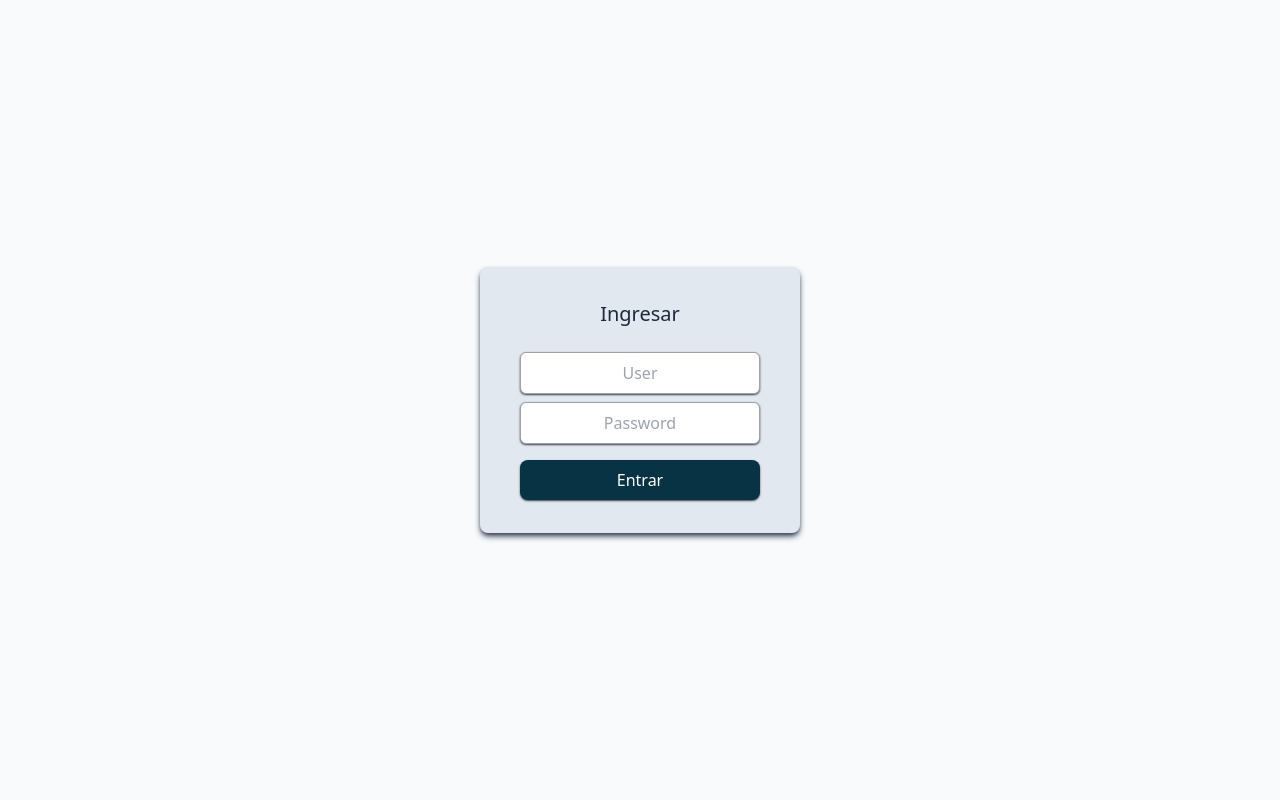
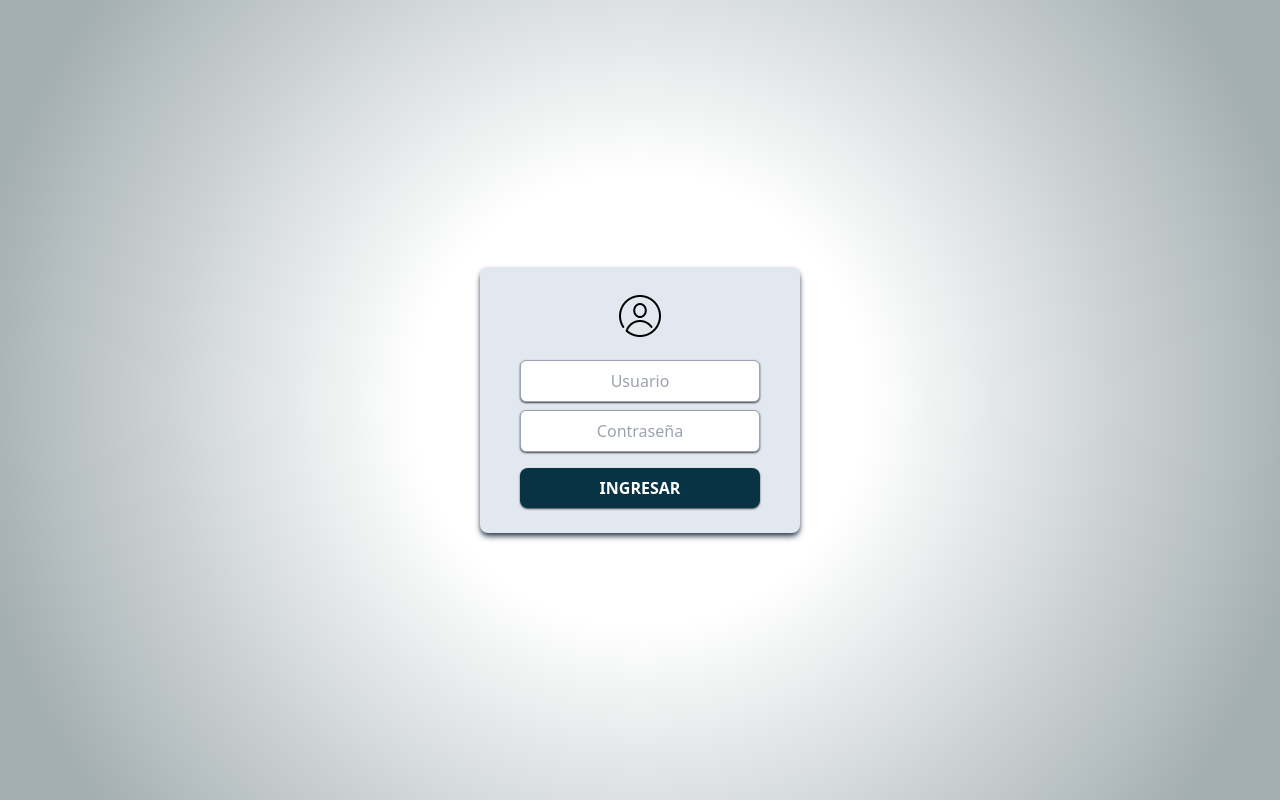
Before and after one commit to Morque/erpgg, a React (Create React App) app in the folder client-app/: page /login in a window 1280 px wide. Built offline with nearby package versions, Linux system fonts and the light colour scheme; what tailwindcss-animated would draw is missing.

Commit message:
Avance 2

```diff
--- a/client-app/src/Components/Layout/Header/Header.css
+++ b/client-app/src/Components/Layout/Header/Header.css
@@ -1,4 +1,4 @@
-.banderin{
+.banderin {
     /* background-color: white;
     height: 15px;
     width: 15px;
@@ -8,10 +8,10 @@
     margin-left: 40%;
     z-index: 99; */
     width: 0;
-	height: 0;
-	border-left: 8px solid transparent;
-	border-right: 8px solid transparent;
-	border-bottom: 12px solid white;
+    height: 0;
+    border-left: 8px solid transparent;
+    border-right: 8px solid transparent;
+    border-bottom: 12px solid rgb(148 163 184);
     z-index: 99;
     margin-bottom: -1px;
 }
--- a/client-app/src/Components/Layout/Header/Header.tsx
+++ b/client-app/src/Components/Layout/Header/Header.tsx
@@ -5,6 +5,7 @@ import { urlApi } from '../../../Providers/API';
 import { anonimous_icon } from '../../../Assets/images';
 import MenuHeader from './MenuHeader';
 import './Header.css';
+import { useNavigate } from 'react-router-dom';
 
 interface HeaderProps {
   children?: any
@@ -16,6 +17,7 @@ const Header: React.FC<HeaderProps> = ({ children }) => {
   const [userName, setUserName] = useState<string>('');
   const [menuProfileOpen, setMenuProfileOpen] = useState<boolean>(false);
   const token = Cookies.get('SSID');
+  const navigate = useNavigate();
 
   const menuProfileContainerRef = useRef<HTMLDivElement>(null);
 
@@ -61,6 +63,10 @@ const Header: React.FC<HeaderProps> = ({ children }) => {
     }
   };
 
+  const logOutClick = () => {
+    navigate('/login', { replace: true });
+  }
+
   useEffect(() => {
     fetchModel();
     const first_name = Cookies.get('first_name') ?? '';
@@ -74,27 +80,26 @@ const Header: React.FC<HeaderProps> = ({ children }) => {
 
   return (
     <div className='w-screen h-16 bg-slate-200 border border-gray-300 grid grid-cols-2 md:grid-cols-6 shadow-md shadow-gray-200'>
-      <h4 className='mx-12 my-auto text-xl text-zinc-600 font-semibold'>TutoSite</h4>
+      <a href='/' className='mx-12 my-auto text-xl text-zinc-600 font-semibold'>TutoSite</a>
       <div className='max-md:hidden grid-cols-subgrid col-span-4 my-auto'>
         <MenuHeader />
       </div>
       <div className='text-center my-auto'>
-        <div className='group' onClick={OpenProfileMenu}>
-          <a className='text-zinc-600 inline-block font-serif '>Hola, {userName}</a>
-          <img className='inline-block w-7 ml-3 group-hover:shadow-sm group-hover:shadow-neutral-700 rounded-full' src={anonimous_icon} />
+        <div className='' onClick={OpenProfileMenu}>
+          <a className='text-zinc-600 inline-block font-serif cursor-pointer'>Hola, {userName}</a>
+          <img className='inline-block w-7 ml-3 cursor-pointer' src={anonimous_icon} />
         </div>
         {
           menuProfileOpen && (
-            <>
-              <div
-                ref={menuProfileContainerRef}
-                className='animate-fade-down animate-duration-500 animate-ease-out absolute right-4 w-1/3 md:w-1/6 xl:w-2/12 '>
-                <div className='banderin mx-auto'></div>
-                <div className='rounded-sm shadow-xl bg-white border border-gray-300 py-2'>
-                <span>Mi perfil</span>
-                </div>
+            <div
+              ref={menuProfileContainerRef}
+              className='animate-fade-down animate-duration-500 animate-ease-out absolute right-4 xl:right-24 w-1/2 sm md:w-1/6 xl:w-1/12 '>
+              <div className='banderin mx-auto'></div>
+              <div className='rounded-md shadow-xl bg-slate-400 text-white py-2 flex flex-col items-center gap-2'>
+                <button className=''>Mi perfil</button>
+                <button className='' onClick={logOutClick}>Cerrar sesion</button>
               </div>
-            </>
+            </div>
           )
         }
       </div>
--- a/client-app/src/Components/Layout/Header/MenuHeader.tsx
+++ b/client-app/src/Components/Layout/Header/MenuHeader.tsx
@@ -12,11 +12,11 @@ const MenuHeader: React.FC<MenuHeaderProps> = ({ children }) => {
       <div className='flex justify-center items-center my-auto'>
         <img src={left_arrow} className='w-5/12'/>
       </div>
-      <h2 className='text-slate-600'>Menu</h2>
-      <h2 className='text-slate-600'>Menu</h2>
-      <h2 className='text-slate-600'>Menu</h2>
-      <h2 className='text-slate-600'>Menu</h2>
-      <h2 className='text-slate-600'>Menu</h2>
+      <h2 className='text-slate-600 hover:text-slate-400 cursor-pointer'>Admin</h2>
+      <h2 className='text-slate-600 hover:text-slate-400 cursor-pointer'>Clientes</h2>
+      <h2 className='text-slate-600 hover:text-slate-400 cursor-pointer'>Comercial</h2>
+      <h2 className='text-slate-600 hover:text-slate-400 cursor-pointer'>Fianzas</h2>
+      <h2 className='text-slate-600 hover:text-slate-400 cursor-pointer'>Operaciones</h2>
       <div className='flex justify-center items-center'>
         <img src={right_arrow} className='w-5/12'/>
       </div>
--- /dev/null
+++ b/client-app/src/Pages/General/Login/Login.css
@@ -0,0 +1,4 @@
+.login-fondo {
+    background: rgb(255,255,255);
+    background: radial-gradient(circle, rgba(255,255,255,1) 30%, rgb(163, 174, 177) 90%);
+}
--- a/client-app/src/Pages/General/Login/Login.tsx
+++ b/client-app/src/Pages/General/Login/Login.tsx
@@ -4,6 +4,8 @@ import axios from 'axios';
 import { urlApi } from '../../../Providers/API';
 import { useNavigate } from 'react-router-dom';
 import Cookies from 'js-cookie';
+import { anonimous_icon } from '../../../Assets/images';
+import './Login.css';
 
 interface LoginProps {
     children?: any
@@ -43,22 +45,22 @@ const Login: React.FC<LoginProps> = ({ children }) => {
     }
 
     return (
-        <div className='w-screen h-screen flex flex-col justify-center items-center bg-slate-50'>
+        <div className='w-screen h-screen flex flex-col justify-center items-center login-fondo bg-slate-50'>
             {messages.messageNodes}
             <div className='h-1/3 w-1/3 max-w-80 bg-slate-200 rounded-lg flex flex-col items-center justify-center shadow-md shadow-slate-700 min-w-64 min-h-60'>
-                <h4 className='text-xl text-slate-800 mb-6'>Ingresar</h4>
+                <img src={anonimous_icon} className='mb-5' />
                 <div
                     className='flex flex-col items-center justify-center w-3/4'
                 >
                     <input
-                        placeholder='User'
+                        placeholder='Usuario'
                         type='text'
                         name='user'
                         value={loginData.user}
                         onChange={handleOnChange}
                         className='rounded-md p-2 border w-full border-gray-400 bg-white text-center mb-2 shadow-sm shadow-zinc-700' />
                     <input
-                        placeholder='Password'
+                        placeholder='Contraseña'
                         type='password'
                         name='password'
                         value={loginData.password}
@@ -66,7 +68,7 @@ const Login: React.FC<LoginProps> = ({ children }) => {
                         className='rounded-md p-2 border w-full border-gray-400 text-center shadow-sm shadow-zinc-700' />
                     <button
                         onClick={handleOnClicklogin}
-                        className='mt-4 bg-cyan-950 text-white py-2 w-full rounded-lg shadow-sm shadow-zinc-700'>Entrar</button>
+                        className='font-semibold mt-4 bg-cyan-950 text-white py-2 w-full rounded-lg shadow-sm shadow-zinc-700 uppercase'>Ingresar</button>
                 </div>
             </div>
         </div>
```
Also changed, not shown: client-app/src/Components/Layout/Layout.tsx (+0 -12 lines).
